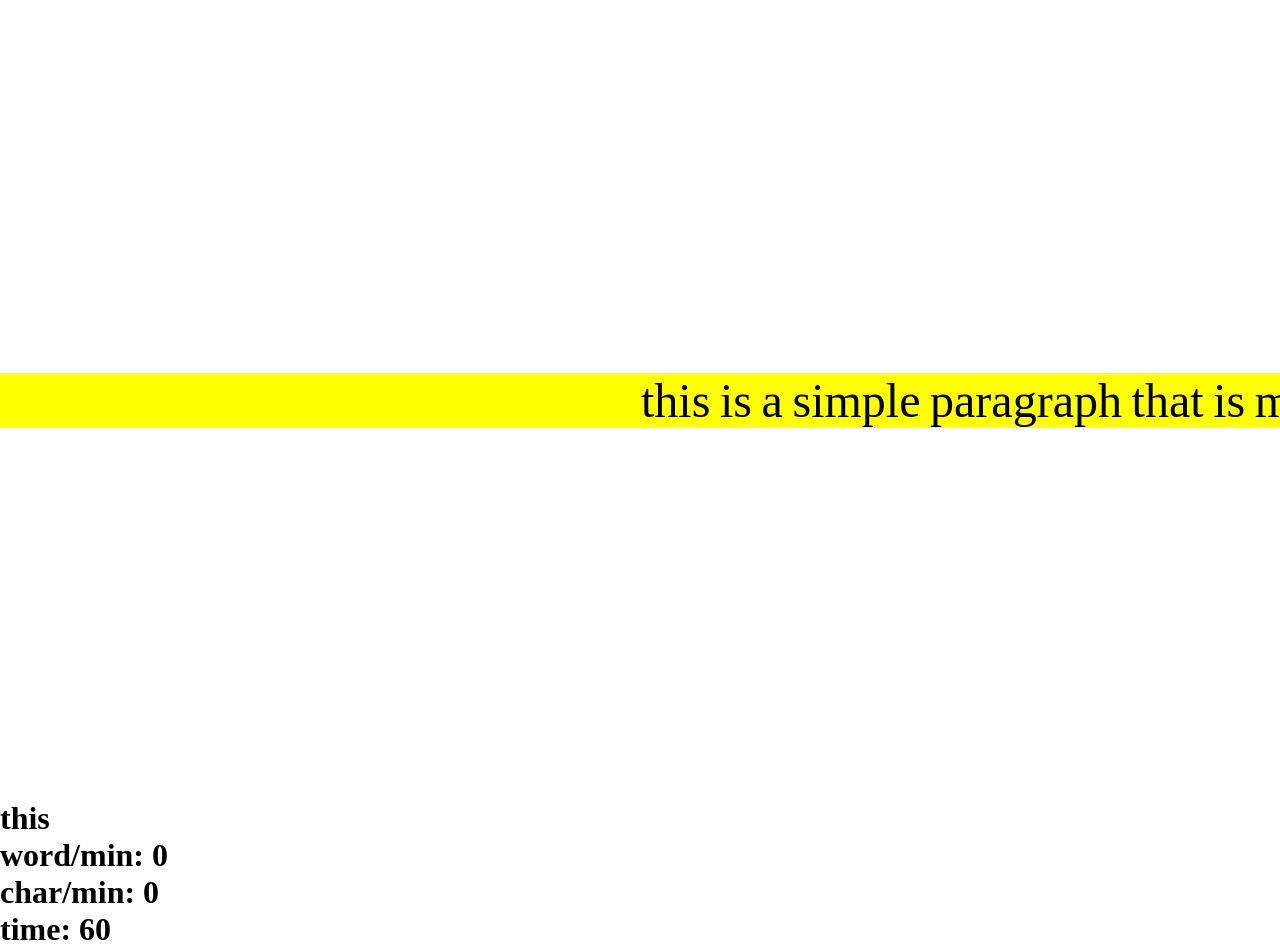
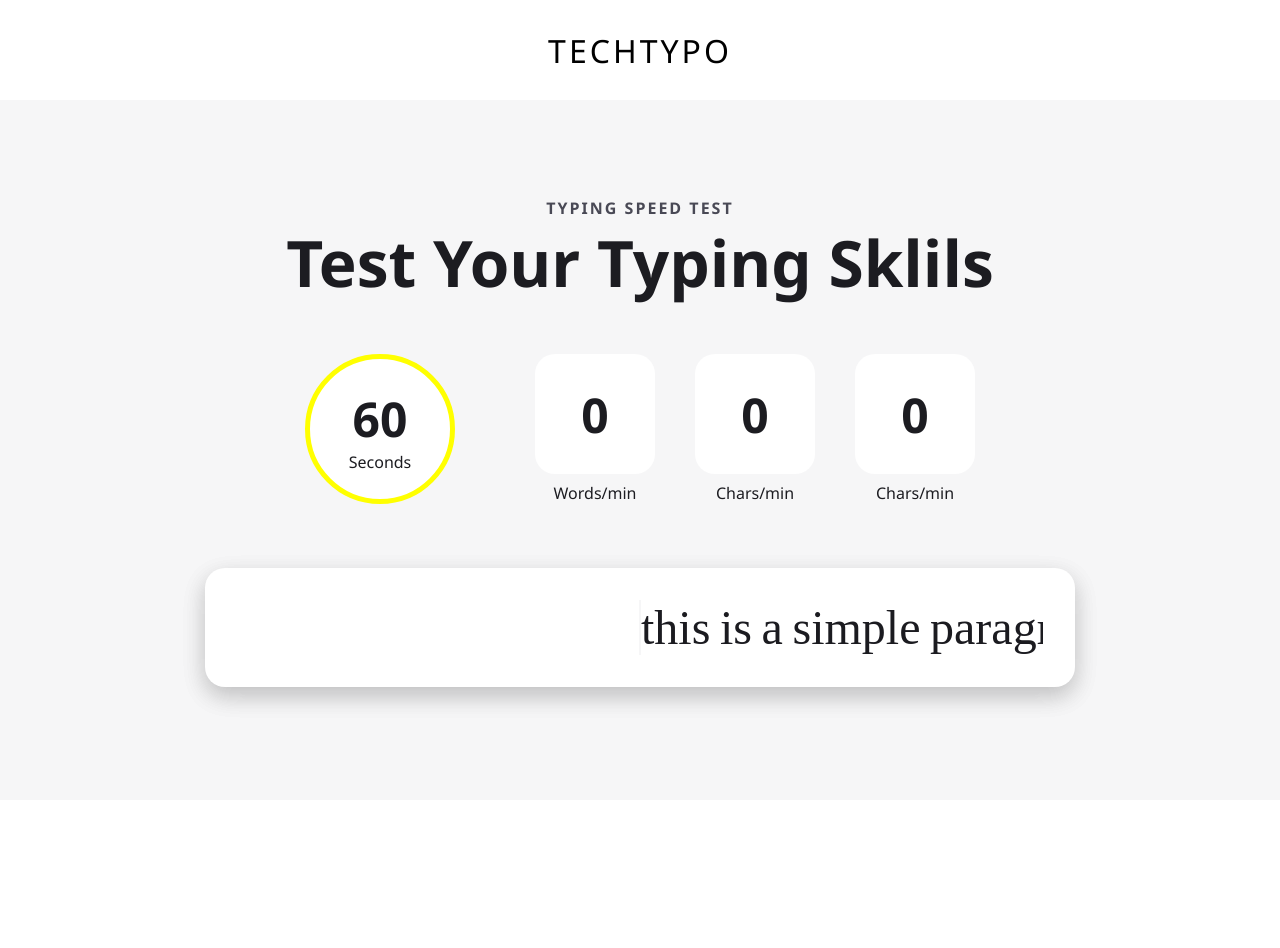
Before and after one commit to Abhi204655/Techtypo-typing-test, a React (Create React App) app: page / in a window 1280 px wide. After the commit the page ends 800 px from the top, so only its background shows below. Built offline with nearby package versions, Linux system fonts and the light colour scheme.

Commit message:
added basic styling

```diff
--- a/src/App.css
+++ b/src/App.css
@@ -5,21 +5,145 @@
 }
 .App {
   width: 100%;
-  height: 100vh;
+  min-height: 100vh;
+}
+.navbar {
+  width: 100%;
+  height: 100px;
+  background: #ffffff;
   display: flex;
   align-items: center;
   justify-content: center;
+  font-family: "Segoe UI", Tahoma, Geneva, Verdana, sans-serif;
+}
+.navbar h1 {
+  letter-spacing: 3px;
+  font-weight: normal;
+}
+.typing-section {
+  width: 100%;
+  height: calc(100vh - 100px);
+  background: #f6f6f7;
+  display: flex;
+  align-items: center;
+  justify-content: center;
+  flex-direction: column;
+}
+#small-intro {
+  font-size: 1em;
+  color: hsl(240, 8%, 31%);
+  font-family: "Segoe UI", Tahoma, Geneva, Verdana, sans-serif;
+  letter-spacing: 2px;
+}
+#big-intro {
+  color: hsl(240, 8%, 12%);
+  font-family: "Segoe UI", Tahoma, Geneva, Verdana, sans-serif;
+  /* letter-spacing: 2px; */
+  font-size: 4em;
+  font-weight: bolder;
+}
+.stats {
+  margin: 3em 0;
+  display: flex;
+  align-items: center;
+  justify-content: center;
+  gap: 5em;
+  font-family: "Segoe UI", Tahoma, Geneva, Verdana, sans-serif;
+}
+.stats h1 {
+  font-weight: bolder;
+  font-size: 3em;
+  color: hsl(240, 8%, 12%);
+}
+.stats p {
+  color: hsl(240, 8%, 12%);
+  font-size: 1em;
+}
+.timer {
+  width: 150px;
+  height: 150px;
+  background: #ffffff;
+  border-radius: 50%;
+  display: flex;
+  flex-direction: column;
+  align-items: center;
+  justify-content: center;
+  border: 5px solid yellow;
+}
+.counts {
+  display: flex;
+  align-items: center;
+  justify-content: center;
+  gap: 2.5em;
+}
+.count {
+  display: flex;
+  flex-direction: column;
+  align-items: center;
+  justify-content: center;
+}
+.count > div {
+  width: 120px;
+  height: 120px;
+  background: #ffffff;
+  border-radius: 20px;
+  display: flex;
+  flex-direction: column;
+  align-items: center;
+  justify-content: center;
+}
+.count p {
+  margin-top: 0.5em;
 }
 .typing {
-  /* height: 100%; */
+  width: 68%;
+  margin: 1em auto;
+  background: #ffffff;
+  box-shadow: 0 9px 24px rgba(0, 0, 0, 0.12), 0 9px 24px rgba(0, 0, 0, 0.12);
+  border-radius: 20px;
+  display: flex;
+  align-items: center;
+  justify-content: center;
+  padding: 2em;
+  /* font-size: 3em; */
+}
+input {
+  outline: none;
+  border: none;
+  width: 2px;
+  background: #f6f6f7;
+  font-size: 3em;
+}
+.done {
+  flex: 1;
+  display: flex;
+  align-items: center;
+  justify-content: flex-end;
+  overflow: hidden;
+  align-self: flex-end;
+  gap: 0.2em;
+  font-size: 3em;
+  color: #ababb0;
+}
+.doing {
+  flex: 1;
+  display: flex;
+  align-items: center;
+  justify-content: flex-start;
+  overflow: hidden;
+  gap: 0.2em;
+  font-size: 3em;
+  color: #1b1b20;
+}
+/* .typing {
   width: 100%;
   background: yellow;
   display: flex;
   align-items: center;
   justify-content: center;
   font-size: 3em;
-}
-.done {
+} */
+/* .done {
   flex: 1;
   display: flex;
   align-items: center;
@@ -36,10 +160,4 @@
   overflow: hidden;
   gap: 0.2em;
 }
-input {
-  outline: none;
-  border: none;
-  width: 2px;
-  background: yellow;
-  font-size: 1em;
-}
+*/
--- a/src/App.js
+++ b/src/App.js
@@ -1,146 +1,29 @@
-import { useState, useEffect, useRef } from "react";
+import { useState } from "react";
 import "./App.css";
-import { data } from "./data";
-
-const getCountOfSame = (s1, s2) => {
-  let n = s1.length;
-  let m = s2.length;
-  let i = 0;
-  let count = 0;
-  while (i < n && i < m) {
-    if (s1[i] === s2[i]) {
-      count++;
-    } else {
-      break;
-    }
-    i++;
-  }
-  return count;
-};
+import TypingBox from "./TypingBox";
+import Stats from "./Stats";
 
 const App = () => {
-  const [text, setText] = useState(null);
-  const [input, setInput] = useState("");
-  const [curWord, setCurWord] = useState("");
   const [wordCount, setWordCount] = useState(0);
   const [charCount, setCharCount] = useState(0);
-  const [done, setDone] = useState([]);
-  const [started, setStarted] = useState(false);
   const [timer, setTimer] = useState(60);
-  const [wordStart, setWordStart] = useState(true);
-  const inputRef = useRef(null);
-  useEffect(() => {
-    let dummyText = data.split(" ");
-    setText(dummyText);
-    setCurWord(dummyText[0]);
-    inputRef.current.focus();
-  }, []);
-
-  const startTimer = () => {
-    setStarted(true);
-    const interval = setInterval(() => {
-      setTimer((prev) => {
-        if (prev === 0) {
-          alert("finished");
-          clearInterval(interval);
-        }
-        return prev - 1;
-      });
-    }, 1000);
-  };
-  const handleChange = (e) => {
-    if (!started) {
-      startTimer();
-    }
-    if (e.target.value.indexOf(" ") >= 0) {
-      return;
-    }
-    let inputText = e.target.value;
-    let pendingWord = curWord;
-    pendingWord = pendingWord.substring(getCountOfSame(inputText, pendingWord));
-    let pendingWords = text;
-    pendingWords[0] = pendingWord;
-    setText(pendingWords);
-    let doneWords = [...done];
-    if (wordStart) {
-      setWordStart(false);
-      doneWords.push({
-        word: inputText,
-        correct: curWord.startsWith(inputText),
-      });
-      setDone(doneWords);
-    } else {
-      doneWords[doneWords.length - 1] = {
-        word: inputText,
-        correct: curWord.startsWith(inputText),
-      };
-      setDone(doneWords);
-    }
-    setInput(e.target.value);
-  };
-
-  const handleSpacePress = (e) => {
-    if (e.key === " ") {
-      if (inputRef.current.value === "") {
-        return;
-      }
-      if (input !== curWord) {
-        let doneWords = done;
-        let doneLength = doneWords.length;
-        doneWords[doneLength - 1] = {
-          word: doneWords[doneLength - 1].word,
-          correct: false,
-        };
-        setDone(doneWords);
-      } else {
-        setWordCount((prev) => prev + 1);
-        setCharCount((prev) => prev + done[done.length - 1].word.length);
-      }
-      const pendingWords = text;
-      pendingWords.shift();
-      setText(pendingWords);
-      setInput("");
-      setWordStart(true);
-      setCurWord(pendingWords[0]);
-      setDone((prev) => [...prev, { word: "", correct: true }]);
-    }
-  };
 
   return (
-    <>
-      <div className="App">
-        <div className="typing" onClick={() => inputRef.current.focus()}>
-          <div className="done">
-            {done &&
-              done.map((item, i) => (
-                <span
-                  key={i}
-                  style={{
-                    color: `${item.correct ? "green" : "red"}`,
-                    textDecoration: `${item.correct ? "none" : "line-through"}`,
-                  }}
-                >
-                  {item.word}{" "}
-                </span>
-              ))}
-          </div>
-          <input
-            type="text"
-            value={input}
-            onChange={handleChange}
-            onKeyPress={handleSpacePress}
-            ref={inputRef}
-          />
-          <div className="doing">
-            {text && text.map((el, i) => <span key={i}>{el} </span>)}
-          </div>
-        </div>
+    <div className="App">
+      <div className="navbar">
+        <h1>TECHTYPO</h1>
       </div>
-      <h1>{curWord}</h1>
-      <h1>word/min: {wordCount}</h1>
-      <h1>char/min: {charCount}</h1>
-      <h1>time: {timer}</h1>
-    </>
+      <div className="typing-section">
+        <h4 id="small-intro">TYPING SPEED TEST</h4>
+        <h1 id="big-intro">Test Your Typing Sklils</h1>
+        <Stats wordCount={wordCount} charCount={charCount} timer={timer} />
+        <TypingBox
+          setWordCount={setWordCount}
+          setCharCount={setCharCount}
+          setTimer={setTimer}
+        />
+      </div>
+    </div>
   );
 };
 
--- /dev/null
+++ b/src/Stats.jsx
@@ -0,0 +1,34 @@
+import React from "react";
+
+function Stats({ wordCount, charCount, timer }) {
+  return (
+    <div className="stats">
+      <div className="timer">
+        <h1>{timer}</h1>
+        <p>Seconds</p>
+      </div>
+      <div className="counts">
+        <div className="count">
+          <div>
+            <h1>{wordCount}</h1>
+          </div>
+          <p>Words/min</p>
+        </div>
+        <div className="count">
+          <div>
+            <h1>{charCount}</h1>
+          </div>
+          <p>Chars/min</p>
+        </div>
+        <div className="count">
+          <div>
+            <h1>{charCount}</h1>
+          </div>
+          <p>Chars/min</p>
+        </div>
+      </div>
+    </div>
+  );
+}
+
+export default Stats;
--- /dev/null
+++ b/src/TypingBox.jsx
@@ -0,0 +1,137 @@
+import { useState, useEffect, useRef } from "react";
+import { data } from "./data";
+
+const getCountOfSame = (s1, s2) => {
+  let n = s1.length;
+  let m = s2.length;
+  let i = 0;
+  let count = 0;
+  while (i < n && i < m) {
+    if (s1[i] === s2[i]) {
+      count++;
+    } else {
+      break;
+    }
+    i++;
+  }
+  return count;
+};
+
+function TypingBox({ setWordCount, setCharCount, setTimer }) {
+  const [text, setText] = useState(null);
+  const [input, setInput] = useState("");
+  const [curWord, setCurWord] = useState("");
+  //   const [wordCount, setWordCount] = useState(0);
+  //   const [charCount, setCharCount] = useState(0);
+  const [done, setDone] = useState([]);
+  const [started, setStarted] = useState(false);
+  //   const [timer, setTimer] = useState(60);
+  const [wordStart, setWordStart] = useState(true);
+  const inputRef = useRef(null);
+  useEffect(() => {
+    let dummyText = data.split(" ");
+    setText(dummyText);
+    setCurWord(dummyText[0]);
+    inputRef.current.focus();
+  }, []);
+
+  const startTimer = () => {
+    setStarted(true);
+    const interval = setInterval(() => {
+      setTimer((prev) => {
+        if (prev === 0) {
+          alert("finished");
+          clearInterval(interval);
+        }
+        return prev - 1;
+      });
+    }, 1000);
+  };
+  const handleChange = (e) => {
+    if (!started) {
+      startTimer();
+    }
+    if (e.target.value.indexOf(" ") >= 0) {
+      return;
+    }
+    let inputText = e.target.value;
+    let pendingWord = curWord;
+    pendingWord = pendingWord.substring(getCountOfSame(inputText, pendingWord));
+    let pendingWords = text;
+    pendingWords[0] = pendingWord;
+    setText(pendingWords);
+    let doneWords = [...done];
+    if (wordStart) {
+      setWordStart(false);
+      doneWords.push({
+        word: inputText,
+        correct: curWord.startsWith(inputText),
+      });
+      setDone(doneWords);
+    } else {
+      doneWords[doneWords.length - 1] = {
+        word: inputText,
+        correct: curWord.startsWith(inputText),
+      };
+      setDone(doneWords);
+    }
+    setInput(e.target.value);
+  };
+
+  const handleSpacePress = (e) => {
+    if (e.key === " ") {
+      if (inputRef.current.value === "") {
+        return;
+      }
+      if (input !== curWord) {
+        let doneWords = done;
+        let doneLength = doneWords.length;
+        doneWords[doneLength - 1] = {
+          word: doneWords[doneLength - 1].word,
+          correct: false,
+        };
+        setDone(doneWords);
+      } else {
+        setWordCount((prev) => prev + 1);
+        setCharCount((prev) => prev + done[done.length - 1].word.length);
+      }
+      const pendingWords = text;
+      pendingWords.shift();
+      setText(pendingWords);
+      setInput("");
+      setWordStart(true);
+      setCurWord(pendingWords[0]);
+      setDone((prev) => [...prev, { word: "", correct: true }]);
+    }
+  };
+  return (
+    <div className="typing" onClick={() => inputRef.current.focus()}>
+      <div className="done">
+        {done &&
+          done.map((item, i) => (
+            <span
+              key={i}
+              style={{
+                // color: `${item.correct ? "green" : "red"}`,
+                textDecoration: `${item.correct ? "none" : "line-through"}`,
+              }}
+            >
+              {item.word}{" "}
+            </span>
+          ))}
+      </div>
+      <input
+        type="text"
+        value={input}
+        onChange={handleChange}
+        onKeyPress={handleSpacePress}
+        ref={inputRef}
+      />
+      <div className="doing">
+        {text && text.map((el, i) => <span key={i}>{el} </span>)}
+      </div>
+    </div>
+  );
+}
+
+export default TypingBox;
```
Also changed, not shown: 1 other file (tests, documents, lock files or other folders).
